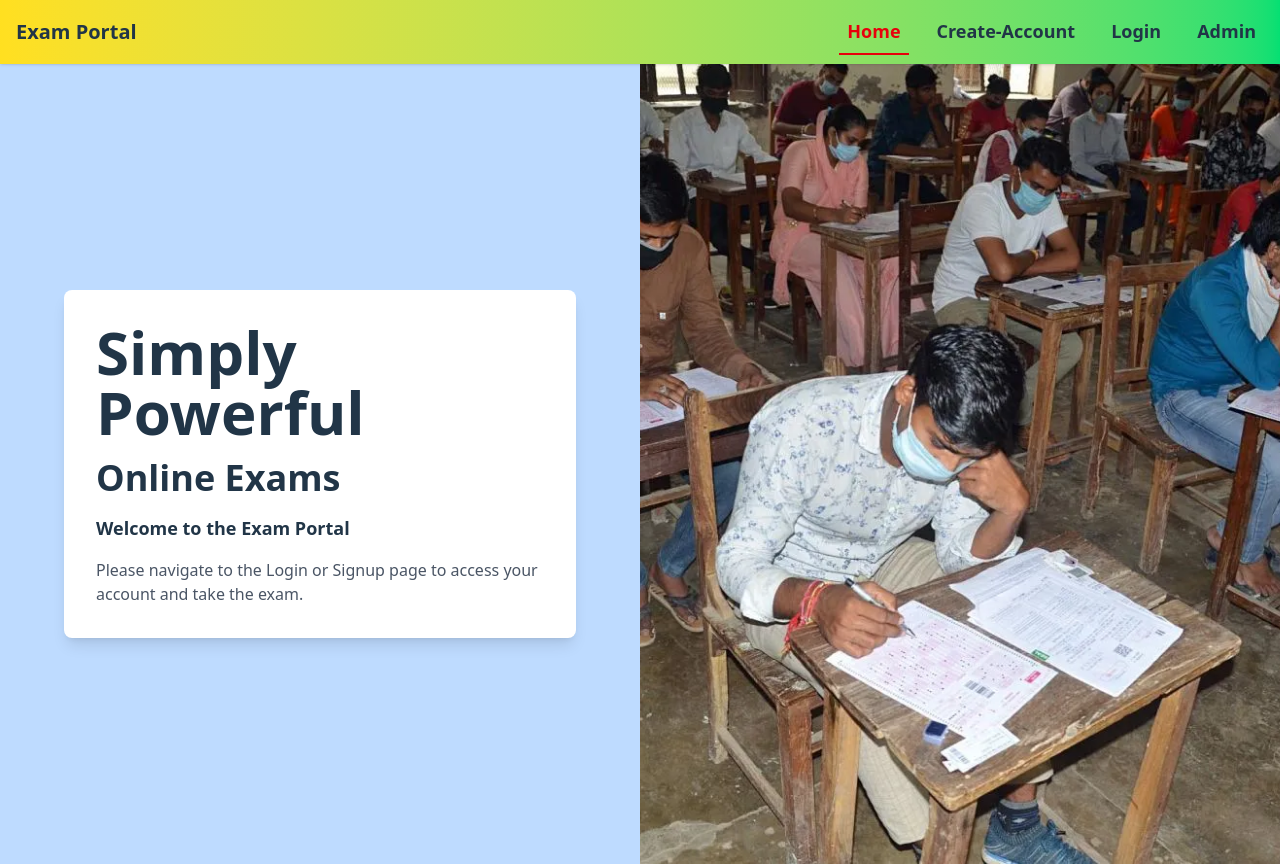
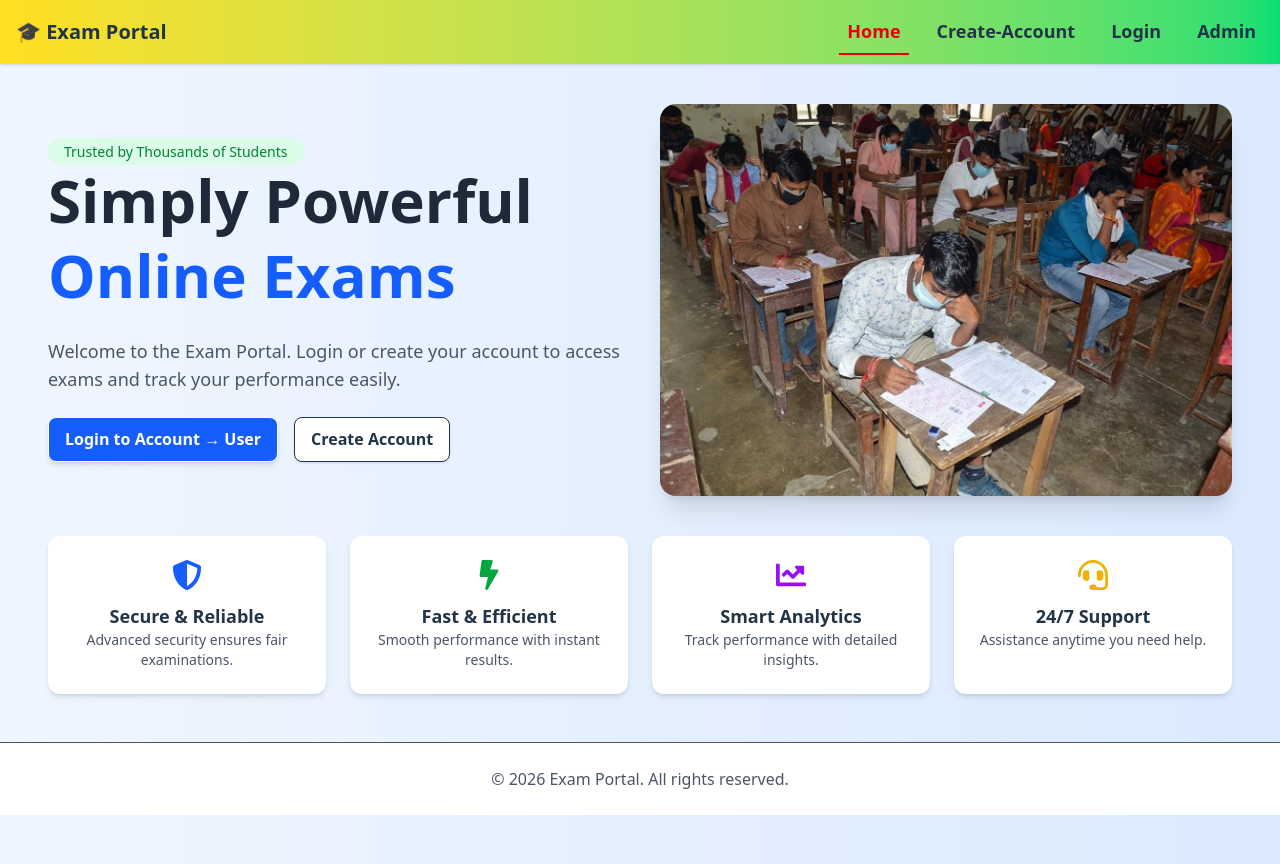
Before and after one commit to Sandeepit8048/Exam-portal, a React (Vite) app: page / in a window 1280 px wide. Built offline with nearby package versions, Linux system fonts and the light colour scheme.

Commit message:
update the ui page

```diff
--- a/package.json
+++ b/package.json
@@ -18,6 +18,7 @@
     "qrcode": "^1.5.4",
     "react": "^19.2.0",
     "react-dom": "^19.2.0",
+    "react-icons": "^5.6.0",
     "react-redux": "^9.2.0",
     "react-router-dom": "^7.13.0",
     "tailwindcss": "^4.1.18"
--- a/src/component/Index.jsx
+++ b/src/component/Index.jsx
@@ -1,42 +1,132 @@
-import React from 'react'
-import IMG1 from '../assets/examholle.webp'
+import React from "react";
+import IMG1 from "../assets/examholle.webp";
+import { FaShieldAlt, FaBolt, FaChartLine, FaHeadset } from "react-icons/fa";
+import { useNavigate } from "react-router-dom";
 
 function Index() {
+  const navigate = useNavigate();
+
+  function handleLogin() {
+    navigate("/Signup");
+
+  }
+  function handleCreateAccount() {
+    navigate("/Login");
+  }
   return (
-    <div className="w-full min-h-screen overflow-hidden flex flex-col md:flex-row bg-gradient-to-r from-blue-700 to-blue-400">
+    <div className="w-full min-h-screen bg-gradient-to-r from-blue-50 to-blue-100">
 
-      {/* Left Section */}
-      <div className="w-full md:w-1/2 flex items-center justify-center bg-blue-200 p-6 md:p-10">
-        <div className="text-center md:text-left space-y-4 shadow-lg p-6 md:p-8 rounded-lg bg-white max-w-lg">
-          <h1 className="text-3xl md:text-6xl font-semibold">
+      {/* Hero Section */}
+      <div className="flex flex-col-reverse md:flex-row items-center justify-between px-6 md:px-12 py-10 gap-10">
+
+        {/* Left Content */}
+        <div className="w-full md:w-1/2 space-y-6">
+
+          {/* Badge */}
+          <span className="bg-green-100 text-green-700 px-4 py-1 rounded-full text-sm font-medium">
+            Trusted by Thousands of Students
+          </span>
+
+          {/* Heading */}
+          <h1 className="text-4xl md:text-6xl font-bold text-gray-800 leading-tight">
             Simply Powerful
+            <span className="text-blue-600"> Online Exams</span>
           </h1>
 
-          <h2 className="text-2xl md:text-4xl font-semibold">
-            Online Exams
-          </h2>
+          {/* Description */}
+          <p className="text-gray-600 text-lg">
+            Welcome to the Exam Portal. Login or create your account to access
+            exams and track your performance easily.
+          </p>
 
-          <h3 className="font-bold text-base md:text-lg">
-            Welcome to the Exam Portal
-          </h3>
+          {/* Buttons */}
+          <div className="flex flex-wrap gap-4">
 
-          <p className="font-medium text-gray-600 text-sm md:text-base">
-            Please navigate to the Login or Signup page to access your account
-            and take the exam.
-          </p>
+            <button className="bg-blue-600 hover:bg-blue-700 text-white px-6 py-3 rounded-lg shadow-md transition duration-300" onClick={handleLogin}>
+              Login to Account →
+              User
+
+            </button>
+
+            <button className="bg-white border border-gray-300 px-6 py-3 rounded-lg shadow-sm hover:bg-gray-100 transition duration-300" onClick={handleCreateAccount}>
+              Create Account
+            </button>
+
+          </div>
+
         </div>
+
+        {/* Right Image */}
+        <div className="w-full md:w-1/2">
+          <img
+            src={IMG1}
+            alt="Exam Portal"
+            className="rounded-2xl shadow-xl w-full h-full object-cover"
+          />
+        </div>
+
       </div>
 
-      {/* Right Section */}
-      <div className="w-full md:w-1/2 h-[50vh] md:h-screen overflow-hidden">
-        <img
-          src={IMG1}
-          alt="Exam Portal"
-          className="w-full h-full object-cover"
-        />
+      {/* Features Section */}
+      <div className="px-6 md:px-12 pb-12">
+
+        <div className="grid grid-cols-1 md:grid-cols-4 gap-6">
+
+          {/* Feature 1 */}
+          <div className="bg-white p-6 rounded-xl shadow-md text-center hover:shadow-lg transition">
+            <FaShieldAlt className="text-blue-600 text-3xl mx-auto mb-3" />
+            <h3 className="font-semibold text-lg">
+              Secure & Reliable
+            </h3>
+            <p className="text-gray-600 text-sm">
+              Advanced security ensures fair examinations.
+            </p>
+          </div>
+
+          {/* Feature 2 */}
+          <div className="bg-white p-6 rounded-xl shadow-md text-center hover:shadow-lg transition">
+            <FaBolt className="text-green-600 text-3xl mx-auto mb-3" />
+            <h3 className="font-semibold text-lg">
+              Fast & Efficient
+            </h3>
+            <p className="text-gray-600 text-sm">
+              Smooth performance with instant results.
+            </p>
+          </div>
+
+          {/* Feature 3 */}
+          <div className="bg-white p-6 rounded-xl shadow-md text-center hover:shadow-lg transition">
+            <FaChartLine className="text-purple-600 text-3xl mx-auto mb-3" />
+            <h3 className="font-semibold text-lg">
+              Smart Analytics
+            </h3>
+            <p className="text-gray-600 text-sm">
+              Track performance with detailed insights.
+            </p>
+          </div>
+
+          {/* Feature 4 */}
+          <div className="bg-white p-6 rounded-xl shadow-md text-center hover:shadow-lg transition">
+            <FaHeadset className="text-yellow-500 text-3xl mx-auto mb-3" />
+            <h3 className="font-semibold text-lg">
+              24/7 Support
+            </h3>
+            <p className="text-gray-600 text-sm">
+              Assistance anytime you need help.
+            </p>
+          </div>
+
+        </div>
+
       </div>
+
+      {/* Footer */}
+      <footer className="text-center py-6 bg-white border-t text-gray-600">
+        © 2026 Exam Portal. All rights reserved.
+      </footer>
+
     </div>
-  )
+  );
 }
 
 export default Index;
--- a/src/component/Nav.jsx
+++ b/src/component/Nav.jsx
@@ -26,7 +26,7 @@ function Nav() {
         <div className='flex justify-between items-center h-16 px-4'>
 
           {/* Logo */}
-          <h1 className='font-bold text-xl'>Exam Portal</h1>
+          <h1 className='font-bold text-xl'> 🎓 Exam Portal</h1>
 
           {/* Desktop Menu */}
           <div className='hidden md:flex gap-5'>
```
Also changed, not shown: 2 other files (tests, documents, lock files or other folders).
